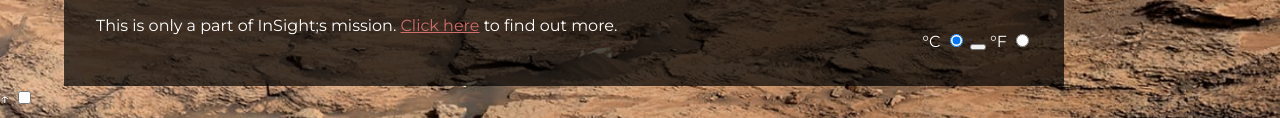
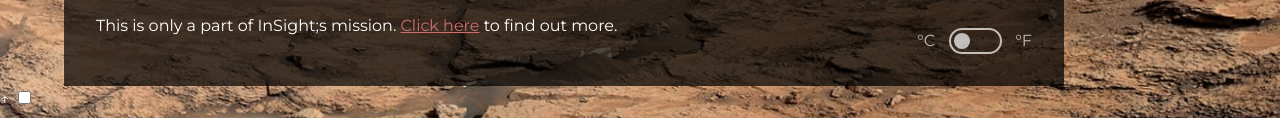
Before and after one commit to sidhlee/mars-weather-app, a website built with Parcel: page src/index.html in a window 1280 px wide. Shown: the part 442-560 px from the top of the page. Built offline with nearby package versions, Linux system fonts and the light colour scheme.

Commit message:
Add styles to toggle switch

```diff
--- a/src/styles/main.scss
+++ b/src/styles/main.scss
@@ -177,4 +177,66 @@ a {
 .unit {
   grid-column: 3 / 4;
   place-self: end;
+  color: var(--cl-light);
+  display: flex;
+  opacity: 0.7;
+  transition: opacity 275ms linear; // opacity works better with linear
+
+  &:hover {
+    opacity: 1;
+  }
+
+  label {
+    cursor: pointer;
+  }
+
+  /*
+  because .sr-only is turned off on "focus" and "active" state,
+  we couldn't add that class to the radio inputs.
+  Instead, we are directly applying all those rules to the input element here
+  so that it stays that way the whole time.
+  */
+  input {
+    overflow: hidden; // remove scroll, remove overflown
+    white-space: nowrap; // prevent wrapping (might create height)
+
+    // clip only applies to abs-positioned elements (abs|fixed)
+    position: absolute; // for clip to work
+    clip: rect(0 0 0 0); // clips instead of removing by hidden
+    clip-path: inset(50%); // works same as above, but more browser support
+
+    // clip fallback
+    height: 1px; // almost-remove (but don't)
+    width: 1px;
+  }
+
+  // toggle button
+  &__toggle {
+    cursor: pointer;
+    width: 4em;
+    border: 2px solid var(--cl-light);
+    background: transparent;
+    padding: 0;
+    margin: 0 1em;
+    border-radius: 100vmax; // this is a pill-shaped border hack!
+    // circular toggle-switch
+    &::after {
+      content: "";
+      display: block;
+      background: var(--cl-light);
+      height: 1rem;
+      width: 1rem;
+      border-radius: 50%;
+      margin: 3px;
+      margin-left: auto;
+    }
+  }
+
+  // First select any checked input element(radio|checkbox)
+  // then select its following siblings with .unit_-toggle class,
+  // (NOTE: when "fah" is selected, there is no "following" element with .unit__toggle class)
+  // then select its ::after pseudo-element
+  :checked ~ .unit__toggle::after {
+    margin-left: 3px; // This is applied only when "cel" is selected
+  }
 }
```
Also changed, not shown: README.md.
